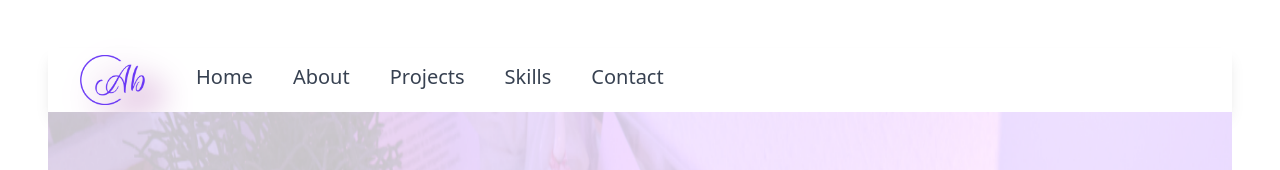
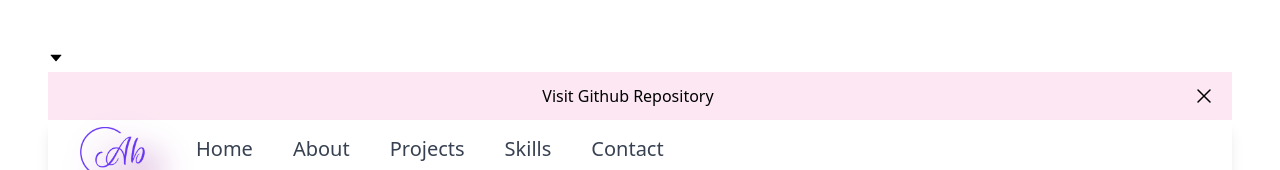
Before and after one commit to Ajinkya-Bhilare-au50/portfolio, a React (Create React App) app: page / in a window 1280 px wide. Shown: the top 170 px of the page. Built offline with nearby package versions, Linux system fonts and the light colour scheme.

Commit message:
header togglebar

```diff
--- a/src/App.js
+++ b/src/App.js
@@ -11,10 +11,12 @@ import ScrollToTopButton from "./components/ScrollToTopButton";
 import ContactUs from "./components/ContactUs";
 
 import Slider2 from "./components/Slider2";
+import ShowHideDiv from "./components/ShowHideDiv";
 
 function App() {
   return (
     <div className="p-5 sm:flex-wrap md:flex-wrap lg:flex-wrap  max-w-full lg:p-12">
+      <ShowHideDiv/>
       <Navbar />
       <Home />
       <About />
--- a/src/components/About.js
+++ b/src/components/About.js
@@ -19,7 +19,7 @@ function About() {
           href="#sayings"
           className="bg-indigo-500 text-white py-3 px-6 rounded-lg hover:bg-indigo-700"
         >
-          Learn More
+          Read More
         </a>
       </div>
     </section>
--- /dev/null
+++ b/src/components/CrossSvg.js
@@ -0,0 +1,23 @@
+import React from "react";
+
+const CrossSvg = () => {
+  return (
+    <div>
+      <svg
+        xmlns="http://www.w3.org/2000/svg"
+        width="24"
+        height="24"
+        viewBox="0 0 24 24"
+      >
+        <path
+          d="m6 6 12 12M6 18 18 6"
+          stroke="currentColor"
+          stroke-linecap="round"
+          stroke-width="1.5"
+        ></path>
+      </svg>
+    </div>
+  );
+};
+
+export default CrossSvg;
--- /dev/null
+++ b/src/components/ShowHideDiv.js
@@ -0,0 +1,35 @@
+import { useState } from "react";
+import CrossSvg from "./CrossSvg";
+import { AiFillCaretDown } from "react-icons/ai";
+export default function ShowHideDiv() {
+  const [showDiv, setShowDiv] = useState(true);
+
+  const toggleDiv = () => {
+    setShowDiv(!showDiv);
+  };
+
+  const closeDiv = () => {
+    setShowDiv(false);
+  };
+
+  return (
+    <div>
+      <button onClick={toggleDiv}><AiFillCaretDown/></button>
+      {showDiv && (
+        <div className="bg-pink-100 flex justify-between h-12 items-center px-4">
+          <span></span>
+          <a
+            href="https://github.com/Ajinkya-Bhilare-au50"
+            target="_blank"
+            rel="noopener noreferrer"
+          >
+            Visit Github Repository
+          </a>
+          <span onClick={closeDiv} style={{ cursor: "pointer" }}>
+            <CrossSvg className="order-1" />
+          </span>
+        </div>
+      )}
+    </div>
+  );
+}
```
